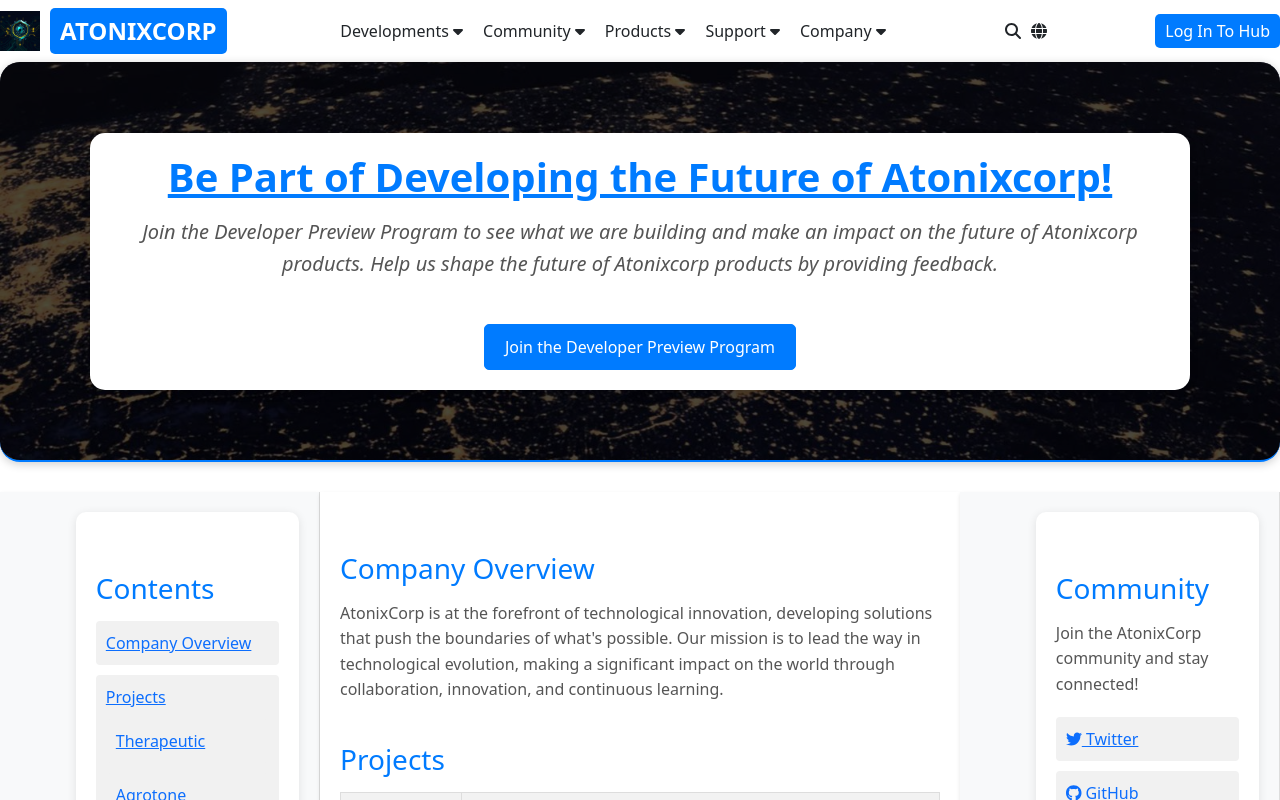
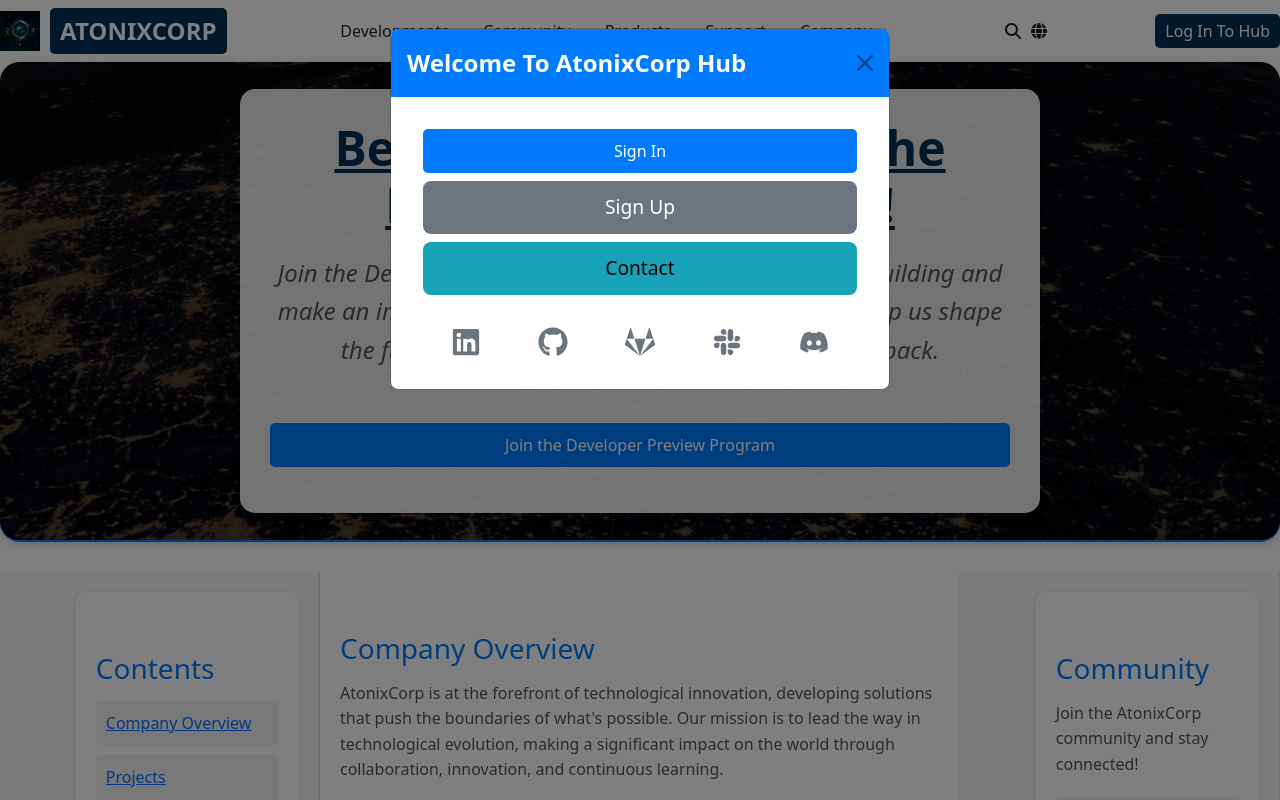
Before and after one commit to AtonixCorp/quetzal, a React (Create React App) app in the folder Workshop/atonixforge/: page /products in a window 1280 px wide. Both pictures are taken after a click on the button "Log In To Hub". Shown: the top 800 px of the page. Built offline with nearby package versions, Linux system fonts and the light colour scheme.

Commit message:
commit 'Initial commit'

```diff
--- /dev/null
+++ b/Workshop/atonixforge/src/components/Cards/LoginWelcomeCard.css
@@ -0,0 +1,60 @@
+/* LoginWelcomeCard.css */
+
+.modal-header {
+    background-color: #007bff;
+    color: white;
+    border-bottom: none;
+}
+
+.modal-title {
+    font-weight: bold;
+    font-size: 1.5rem;
+}
+
+.modal-body {
+    padding: 2rem;
+}
+
+.form {
+    display: flex;
+    flex-direction: column;
+    align-items: center;
+}
+
+.btn {
+    width: 100%;
+    font-size: 1.2rem;
+    padding: 0.75rem;
+    margin-bottom: 1rem;
+    border-radius: 0.5rem;
+}
+
+.btn-primary {
+    background-color: #007bff;
+    border: none;
+}
+
+.btn-secondary {
+    background-color: #6c757d;
+    border: none;
+}
+
+.btn-info {
+    background-color: #17a2b8;
+    border: none;
+}
+
+.social-media-icons {
+    display: flex;
+    justify-content: space-around;
+    margin-top: 1.5rem;
+}
+
+.social-media-icons a {
+    color: #6c757d;
+    transition: color 0.3s ease;
+}
+
+.social-media-icons a:hover {
+    color: #007bff;
+}
--- /dev/null
+++ b/Workshop/atonixforge/src/components/Cards/LoginWelcomeCard.js
@@ -0,0 +1,72 @@
+import React from 'react';
+import PropTypes from 'prop-types';
+import { Button, Form, Modal } from 'react-bootstrap';
+import { FaGitlab, FaGithub, FaLinkedin, FaSlack, FaDiscord } from 'react-icons/fa';
+import { useNavigate } from 'react-router-dom';
+import './LoginWelcomeCard.css';
+import 'bootstrap/dist/css/bootstrap.min.css';
+import 'bootstrap/dist/js/bootstrap.bundle.min';
+
+const LoginWelcomeCard = ({ show, handleClose }) => {
+  const navigate = useNavigate();
+
+  const handleSignInClick = () => {
+    navigate('/signin');
+    handleClose();
+  };
+
+  const handleSignUpClick = () => {
+    navigate('/signup');
+    handleClose();
+  };
+
+  const handleContactClick = () => {
+    navigate('/contact');
+    handleClose();
+  };
+
+  return (
+    <Modal show={show} onHide={handleClose}>
+      <Modal.Header closeButton>
+        <Modal.Title>Welcome To AtonixCorp Hub</Modal.Title>
+      </Modal.Header>
+      <Modal.Body>
+        <Form>
+          <Button variant="primary" className="mb-2" block onClick={handleSignInClick}>
+            Sign In
+          </Button>
+          <Button variant="secondary" className="mb-2" block onClick={handleSignUpClick}>
+            Sign Up
+          </Button>
+          <Button variant="info" className="mb-2" block onClick={handleContactClick}>
+            Contact
+          </Button>
+        </Form>
+        <div className="social-media-icons">
+          <a href="https://www.linkedin.com/in/atonixcorp" target="_blank" rel="noopener noreferrer" aria-label="LinkedIn">
+            <FaLinkedin size={30} />
+          </a>
+          <a href="https://github.com/atonixcorp" target="_blank" rel="noopener noreferrer" aria-label="GitHub">
+            <FaGithub size={30} />
+          </a>
+          <a href="https://gitlab.com/guxegdsa" target="_blank" rel="noopener noreferrer" aria-label="GitLab">
+            <FaGitlab size={30} />
+          </a>
+          <a href="https://slack.com/atonixcorp" target="_blank" rel="noopener noreferrer" aria-label="Slack">
+            <FaSlack size={30} />
+          </a>
+          <a href="https://discord.com/invite/AtonixCorp" target="_blank" rel="noopener noreferrer" aria-label="Discord">
+            <FaDiscord size={30} />
+          </a>
+        </div>
+      </Modal.Body>
+    </Modal>
+  );
+};
+
+LoginWelcomeCard.propTypes = {
+  show: PropTypes.bool.isRequired,
+  handleClose: PropTypes.func.isRequired,
+};
+
+export default LoginWelcomeCard;
--- a/Workshop/atonixforge/src/components/Custom/Herosection.css
+++ b/Workshop/atonixforge/src/components/Custom/Herosection.css
@@ -1,15 +1,11 @@
-/* Herosection.css */
-
 .herosection {
   background-image: url('../../images/headerbackground.png');
   background-size: cover;
   background-position: center;
   background-blend-mode: overlay;
   background-color: rgba(0, 0, 0, 0.7);
-  /* Dark overlay */
   color: #ffffff;
-  height: 50vh;
-  /* Adjusted height */
+  height: 60vh;
   display: flex;
   align-items: center;
   justify-content: center;
@@ -17,74 +13,61 @@
   box-shadow: 0 2px 10px rgba(0, 0, 0, 0.2);
   position: relative;
   border-radius: 20px;
-  /* Rounded corners */
   overflow: hidden;
-  /* Ensures content respects border-radius */
 }
 
 .herosection-content {
-  background-color: #ffffff;
-  /* White background for content */
+  background-color: rgba(255, 255, 255, 0.9);
   color: #000000;
-  /* Black text */
   position: relative;
   z-index: 2;
   text-align: center;
-  padding: 20px;
+  padding: 30px;
   border-radius: 15px;
-  /* Rounded corners for content */
   box-shadow: 0 4px 8px rgba(0, 0, 0, 0.1);
-  /* Inner shadow for depth */
+  max-width: 800px;
 }
 
 .hero-title {
-  font-size: 2.5rem;
+  font-size: 3rem;
   font-weight: 700;
-  margin-bottom: 15px;
-  color: #007BFF;
-  /* Black text */
+  margin-bottom: 20px;
+  color: #003153;
 }
 
 .hero-subtitle {
-  font-size: 1.25rem;
-  margin-bottom: 20px;
-  color: #000000;
-  /* Black text */
+  font-size: 1.5rem;
+  margin-bottom: 30px;
+  color: #333333;
 }
 
 .btn-primary {
   background-color: #0d9494;
   border-color: #0d9494;
   color: #ffffff;
-  padding: 10px 20px;
-  font-size: 1rem;
+  padding: 12px 24px;
+  font-size: 1.25rem;
   border-radius: 5px;
-  transition: background-color 0.3s ease;
+  transition: background-color 0.3s ease, transform 0.3s ease;
 }
 
 .btn-primary:hover {
-  background-color: #0d9494;
-  border-color: #0d9494;
+  background-color: #0b7a7a;
+  border-color: #0b7a7a;
+  transform: translateY(-2px);
 }
 
 @media (max-width: 768px) {
   .hero-title {
-    font-size: 1.75rem;
+    font-size: 2rem;
   }
 
   .hero-subtitle {
+    font-size: 1.25rem;
+  }
+
+  .btn-primary {
     font-size: 1rem;
+    padding: 10px 20px;
   }
 }
-
-.custom-btn {
-  background-color: #0d9494;
-  border-color: #0d9494;
-}
-
-.custom-btn:hover,
-.custom-btn:focus,
-.custom-btn:active {
-  background-color: #0b7a7a;
-  border-color: #0b7a7a;
-}
--- a/Workshop/atonixforge/src/components/Custom/Herosection.js
+++ b/Workshop/atonixforge/src/components/Custom/Herosection.js
@@ -8,7 +8,7 @@ const Herosection = () => {
   return (
     <header className="herosection">
       <div className="container d-flex flex-column justify-content-center align-items-center">
-        <div className="herosection-content text-center my-5 tiny-text">
+        <div className="herosection-content text-center my-5">
           <h1 className="hero-title">
             Be Part of Developing the Future of Atonixcorp!
           </h1>
--- a/Workshop/atonixforge/src/components/Footer.css
+++ b/Workshop/atonixforge/src/components/Footer.css
@@ -2,7 +2,8 @@
 
 .footer-container {
   width: 100%;
-  background-color: #0d9494;
+  background-color: #003153;
+
   color: white;
 }
 
--- a/Workshop/atonixforge/src/components/Header.css
+++ b/Workshop/atonixforge/src/components/Header.css
@@ -30,7 +30,7 @@
   font-size: 1.5rem;
   font-weight: 700;
   color: #fff;
-  background-color: #007BFF;
+  background-color: #003153;
   padding: 5px 10px;
   border-radius: 5px;
 
@@ -83,7 +83,7 @@
 }
 
 .cta-button {
-  background-color: #007BFF;
+  background-color: #003153;
   color: #fff;
   border: none;
   padding: 5px 10px;
@@ -92,7 +92,7 @@
 }
 
 .cta-button:hover {
-  background-color: #007BFF;
+  background-color: #003153;
 }
 
 .dropdown {
--- a/Workshop/atonixforge/src/components/Header.js
+++ b/Workshop/atonixforge/src/components/Header.js
@@ -3,11 +3,13 @@ import './Header.css';
 import { FontAwesomeIcon } from '@fortawesome/react-fontawesome';
 import { faGlobe, faSearch, faCaretDown } from '@fortawesome/free-solid-svg-icons';
 import { useNavigate } from 'react-router-dom';
+import LoginWelcomeCard from './Cards/LoginWelcomeCard'; // Import the card
 
 const Header = () => {
     const [showSearch, setShowSearch] = useState(false);
     const [showLanguage, setShowLanguage] = useState(false);
     const [dropdown, setDropdown] = useState(null);
+    const [showLoginCard, setShowLoginCard] = useState(false); // State to control card visibility
     const navigate = useNavigate();
 
     const toggleSearch = () => {
@@ -22,6 +24,14 @@ const Header = () => {
 
     const toggleDropdown = (menu) => {
         setDropdown(dropdown === menu ? null : menu);
+    };
+
+    const handleLoginClick = () => {
+        setShowLoginCard(true); // Show the login card
+    };
+
+    const handleCloseLoginCard = () => {
+        setShowLoginCard(false); // Hide the login card
     };
 
     return (
@@ -196,9 +206,10 @@ const Header = () => {
                     </select>
                 )}
             </div>
-            <button className="cta-button">
+            <button className="cta-button" onClick={handleLoginClick}>
                 <span className="cta-text">Log In To Hub</span>
             </button>
+            {showLoginCard && <LoginWelcomeCard show={showLoginCard} handleClose={handleCloseLoginCard} />}
         </div>
     );
 }
```
